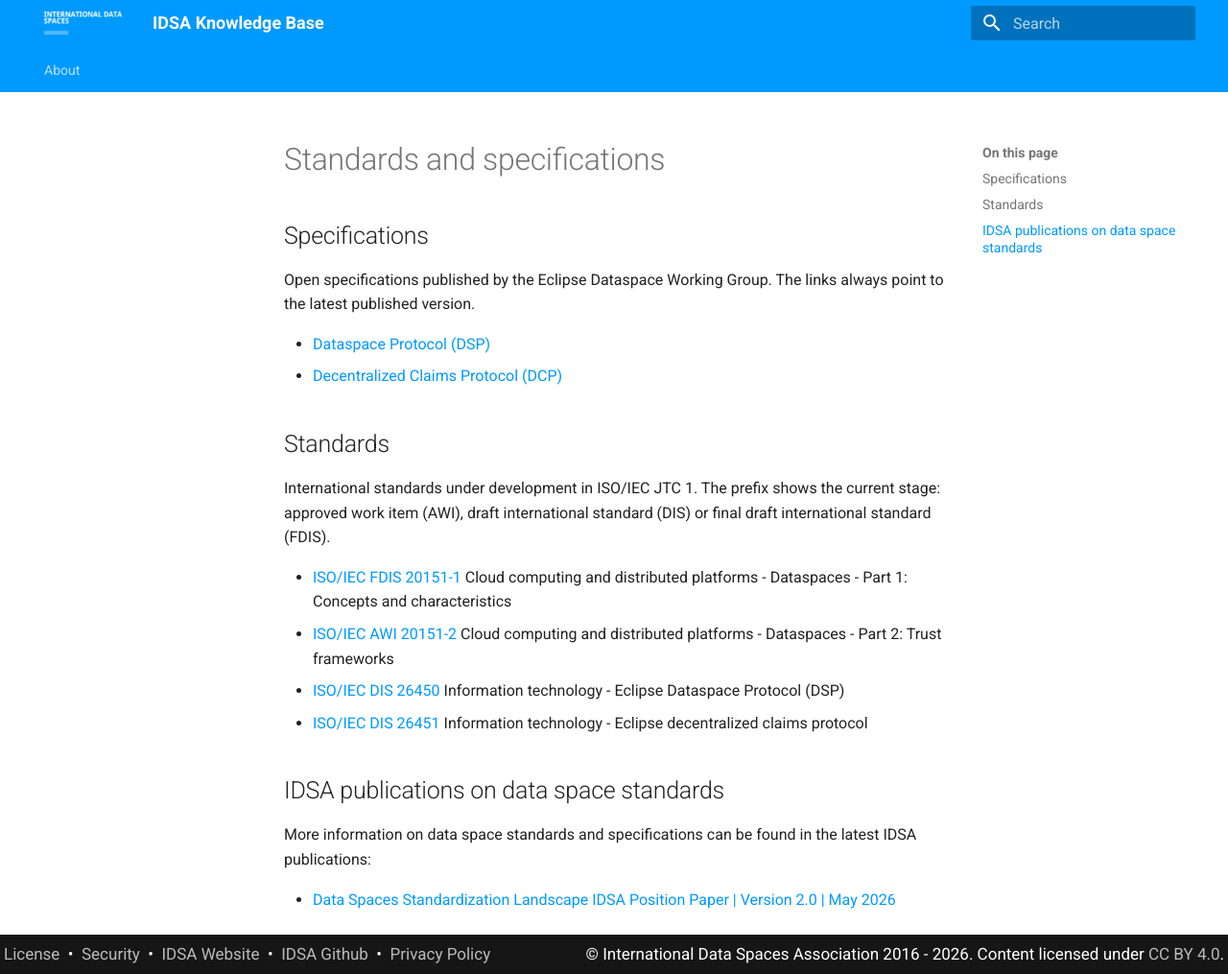
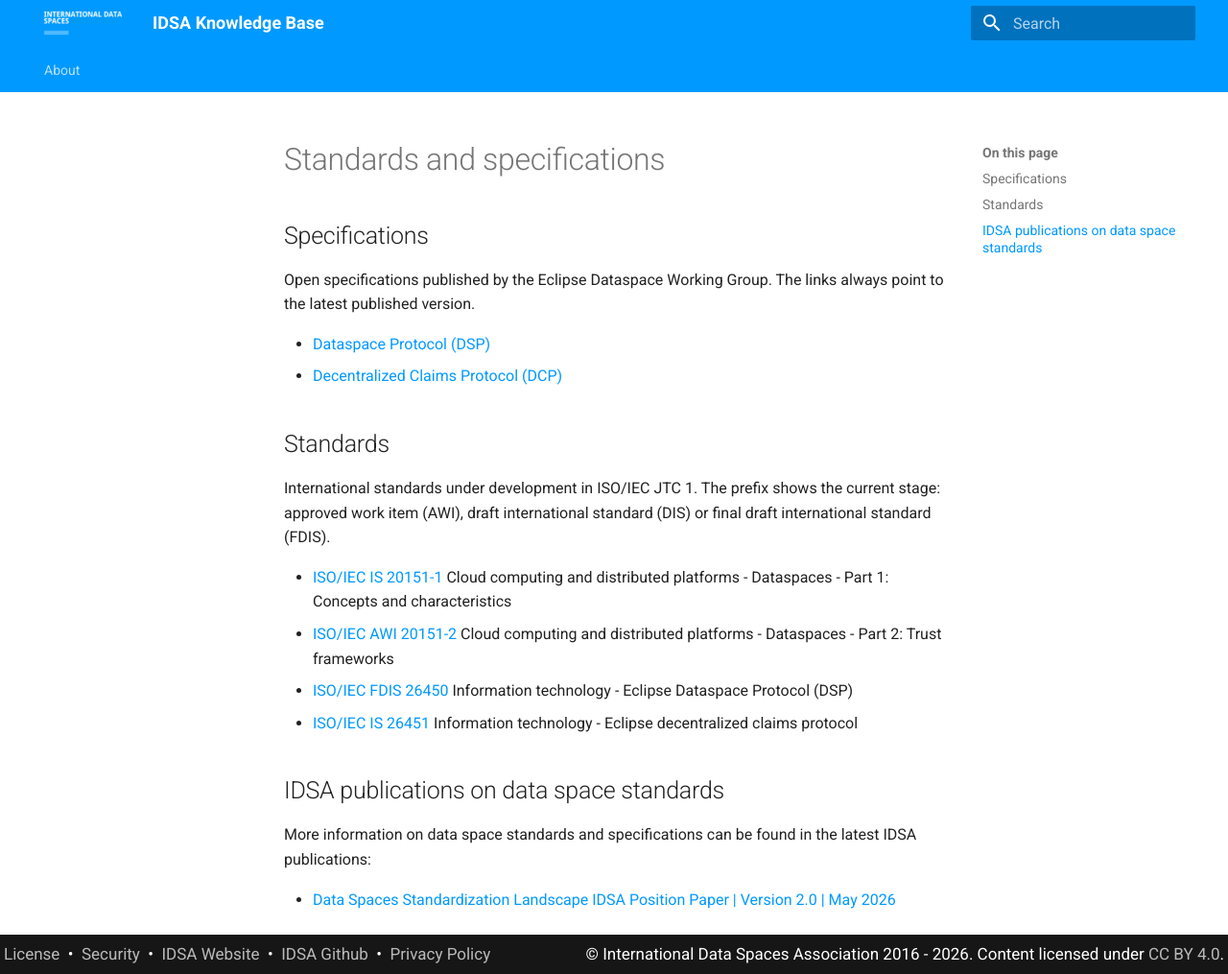
Before and after one commit to International-Data-Spaces-Association/knowledge-base, an MkDocs documentation site: the page built from docs/standards.md, in a window 1280 px wide and 1015 px high. Shown: the whole window at 96% size. Built offline with MkDocs 1.6.1 and Material for MkDocs 9.7.7, drawn with Linux system fonts in a browser that asks for light colours.

Commit message:
Update standards.md
Updating the status of the referenced standards

```diff
--- a/docs/standards.md
+++ b/docs/standards.md
@@ -11,10 +11,10 @@ Open specifications published by the Eclipse Dataspace Working Group. The links
 
 International standards under development in ISO/IEC JTC 1. The prefix shows the current stage: approved work item (AWI), draft international standard (DIS) or final draft international standard (FDIS).
 
-* [ISO/IEC FDIS 20151-1](https://www.iso.org/standard/86589.html) Cloud computing and distributed platforms - Dataspaces - Part 1: Concepts and characteristics
+* [ISO/IEC IS 20151-1](https://www.iso.org/standard/86589.html) Cloud computing and distributed platforms - Dataspaces - Part 1: Concepts and characteristics
 * [ISO/IEC AWI 20151-2](https://www.iso.org/standard/92809.html) Cloud computing and distributed platforms - Dataspaces - Part 2: Trust frameworks
-* [ISO/IEC DIS 26450](https://www.iso.org/standard/93502.html) Information technology - Eclipse Dataspace Protocol (DSP)
-* [ISO/IEC DIS 26451](https://www.iso.org/standard/93503.html) Information technology - Eclipse decentralized claims protocol
+* [ISO/IEC FDIS 26450](https://www.iso.org/standard/93502.html) Information technology - Eclipse Dataspace Protocol (DSP)
+* [ISO/IEC IS 26451](https://www.iso.org/standard/93503.html) Information technology - Eclipse decentralized claims protocol
 
 ## IDSA publications on data space standards
 
```
